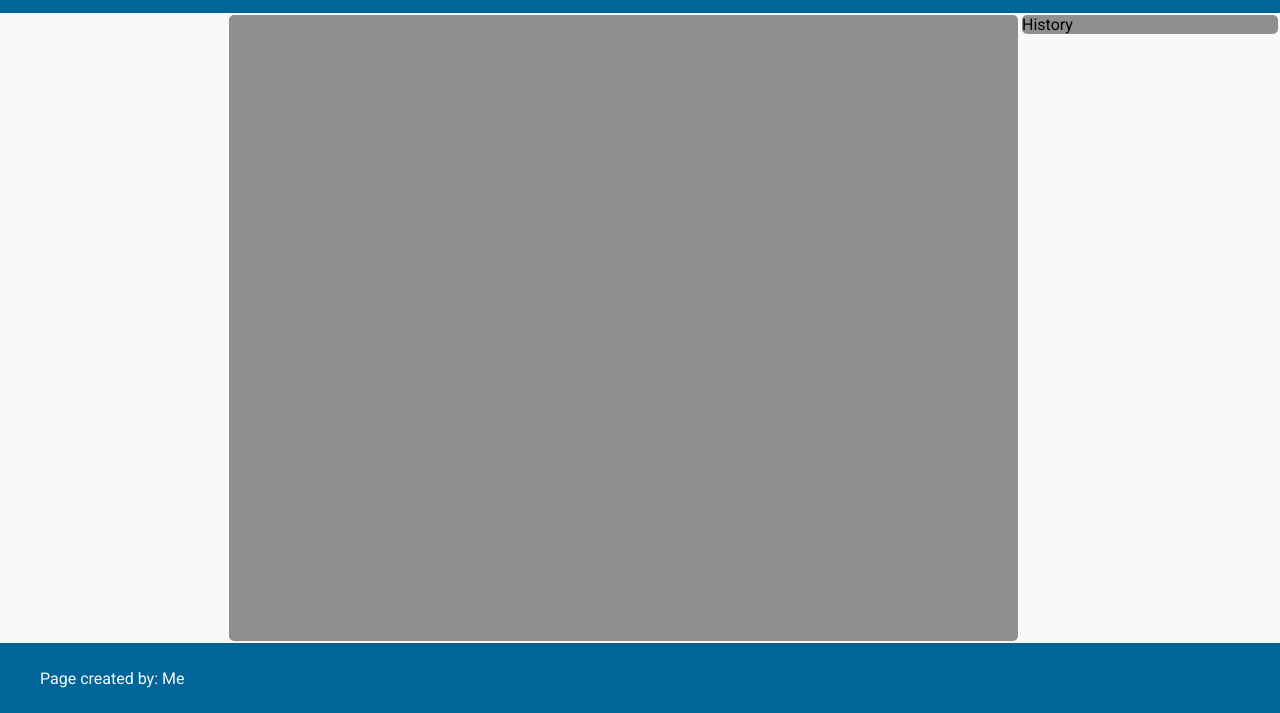
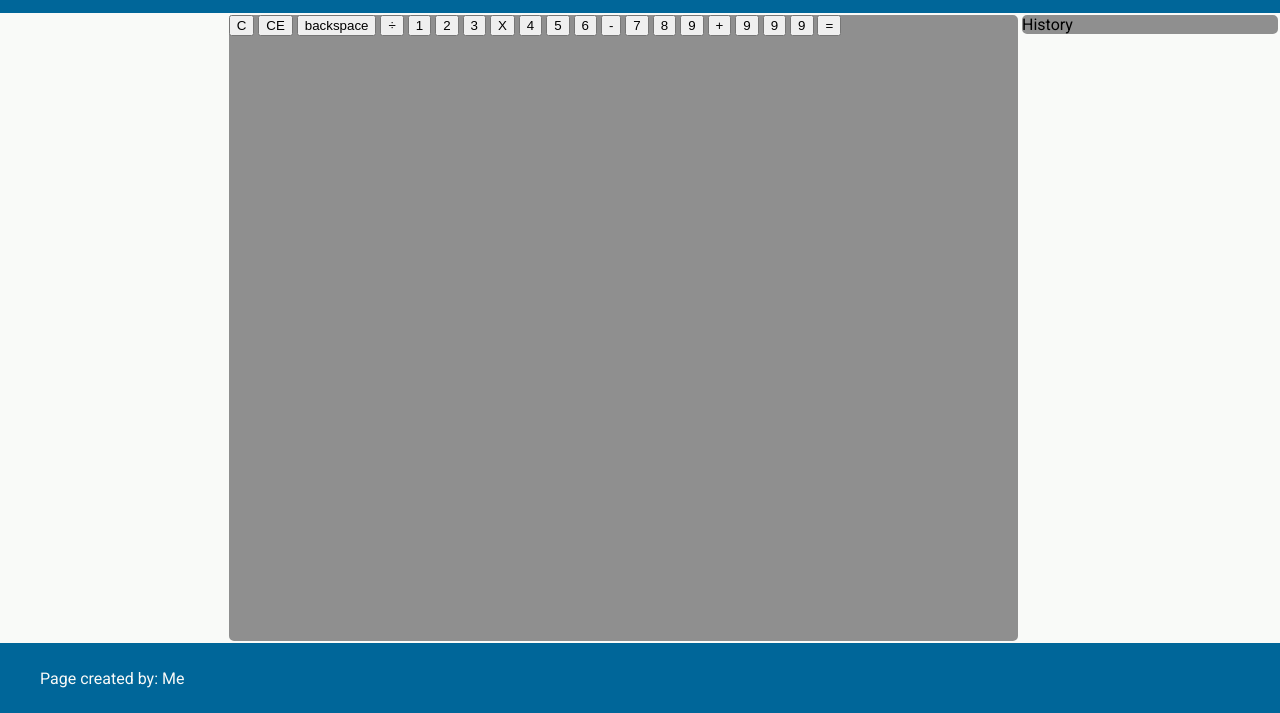
Before and after one commit to ZLJett/calculator-page, a plain HTML site: page index.html in a window 1280 px wide. Shown: the part 87-800 px from the top of the page. Drawn offline with Linux system fonts and the light colour scheme.

Commit message:
Setup calculator buttons core HTML

```diff
--- a/index.html
+++ b/index.html
@@ -1,6 +1,5 @@
 <!DOCTYPE html>
 <html lang="en">
-
 <head>
   <meta charset="utf-8">
   <title>Calculator Page</title>
@@ -15,7 +14,35 @@
   <div class="center-content">
     <div class="left-column"></div>
     <div class="center-column">
-
+      <div class="calculator">
+        <div class="display">
+          <div class="screen-error"></div>
+          <div class="screen-top"></div>
+          <div class="screen-bottom"></div>
+        </div>
+        <div class="pad">
+          <button class="calc-button clear-all">C</button>
+          <button class="calc-button operand clear-recent">CE</button>
+          <button class="calc-button operand backspace">backspace</button>
+          <button class="calc-button operator">÷</button>
+          <button class="calc-button operand">1</button>
+          <button class="calc-button operand">2</button>
+          <button class="calc-button operand">3</button>
+          <button class="calc-button operator">X</button>
+          <button class="calc-button operand">4</button>
+          <button class="calc-button operand">5</button>
+          <button class="calc-button operand">6</button>
+          <button class="calc-button operator">-</button>
+          <button class="calc-button operand">7</button>
+          <button class="calc-button operand">8</button>
+          <button class="calc-button operand">9</button>
+          <button class="calc-button operator">+</button>
+          <button class="calc-button operand">9</button>
+          <button class="calc-button operand">9</button>
+          <button class="calc-button operand">9</button>
+          <button class="calc-button enter">=</button>
+        </div>
+      </div>
     </div>
     <div class="right-column">
       <div class="history">History</div>
```
